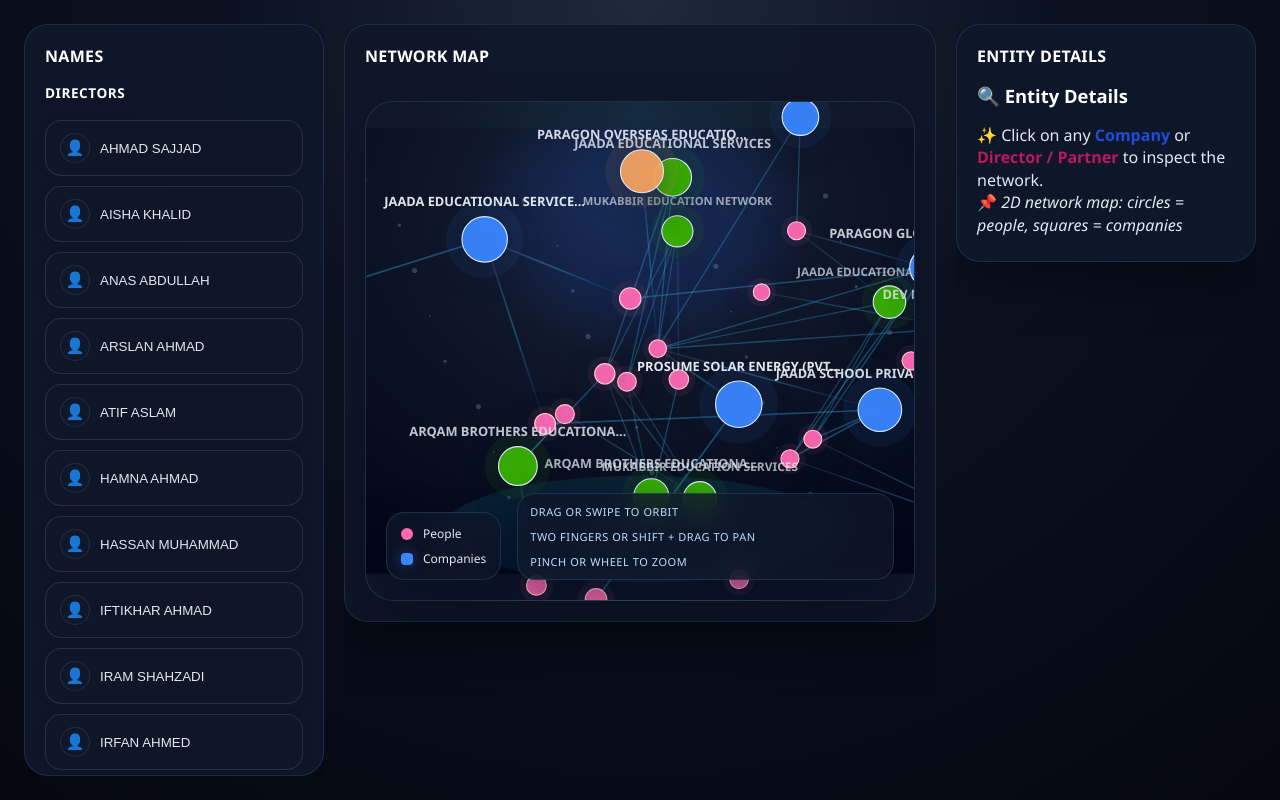
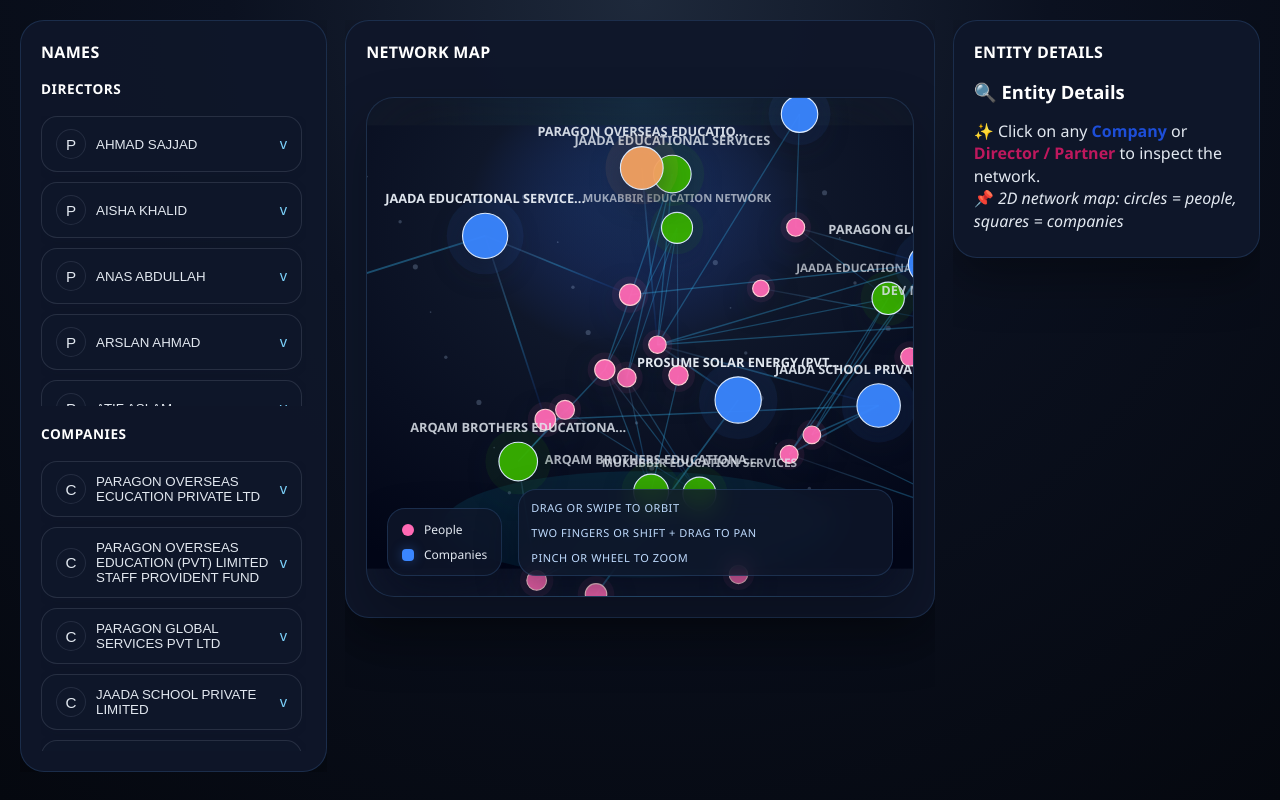
Before and after one commit to MoizAhmad0300/3-D-Projection, a React (Vite) app: page / in a window 1280 px wide. Built offline with nearby package versions, Linux system fonts and the light colour scheme; the HTML template or start-up script is replaced by a standard one.

Commit message:
Fixed mobile layout laptop layout and add some features

```diff
--- a/src/components/MainPage.jsx
+++ b/src/components/MainPage.jsx
@@ -10,29 +10,114 @@ const PanelCard = ({ title, children, className = '' }) => (
   </section>
 );
 
-const NameListPanel = ({ onSelectNode }) => (
+const ExpandableNameItem = ({ item, icon, expanded, onToggle, children }) => (
+  <div className={`name-item ${expanded ? 'is-expanded' : ''}`}>
+    <button
+      type="button"
+      className="name-button"
+      onClick={onToggle}
+      aria-expanded={expanded}
+    >
+      <span className="name-bullet">{icon}</span>
+      <span className="name-button-text">{item.name}</span>
+      <span className={`name-chevron ${expanded ? 'is-open' : ''}`} aria-hidden="true">
+        v
+      </span>
+    </button>
+    {expanded ? <div className="name-dropdown">{children}</div> : null}
+  </div>
+);
+
+const NameListPanel = ({ onSelectNode }) => {
+  const [expandedPerson, setExpandedPerson] = useState(null);
+  const [expandedCompany, setExpandedCompany] = useState(null);
+
+  const handlePersonToggle = (person) => {
+    const nextValue = expandedPerson === person ? null : person;
+    setExpandedPerson(nextValue);
+    onSelectNode(
+      nextValue
+        ? { type: 'person', name: person, companies: personToCompanies.get(person) || [] }
+        : null
+    );
+  };
+
+  const handleCompanyToggle = (company) => {
+    const nextValue = expandedCompany === company.id ? null : company.id;
+    setExpandedCompany(nextValue);
+    onSelectNode(
+      nextValue
+        ? { type: 'company', name: company.name, directors: company.directors, compType: company.type }
+        : null
+    );
+  };
+
+  return (
     <PanelCard title="Names" className="name-list-panel">
+      <div className="name-list-layout">
         <div className="name-list-group">
           <div className="name-group-title">Directors</div>
-      {personList.map((person) => (
-        <button key={person} className="name-button" onClick={() => onSelectNode({ type: 'person', name: person, companies: personToCompanies.get(person) || [] })}>
-          <span className="name-bullet">👤</span>
-          {person}
-        </button>
+          <div className="name-list-scroll">
+            {personList.map((person) => {
+              const companies = personToCompanies.get(person) || [];
+
+              return (
+                <ExpandableNameItem
+                  key={person}
+                  item={{ name: person }}
+                  icon="P"
+                  expanded={expandedPerson === person}
+                  onToggle={() => handlePersonToggle(person)}
+                >
+                  <div className="name-dropdown-label">
+                    Associated Companies ({companies.length})
+                  </div>
+                  {companies.length > 0 ? (
+                    <ul className="name-dropdown-list">
+                      {companies.map((companyName) => (
+                        <li key={companyName}>{companyName}</li>
+                      ))}
+                    </ul>
+                  ) : (
+                    <p className="name-dropdown-empty">No associated companies listed.</p>
+                  )}
+                </ExpandableNameItem>
+              );
+            })}
+          </div>
+        </div>
+
+        <div className="name-list-group">
+          <div className="name-group-title">Companies</div>
+          <div className="name-list-scroll">
+            {companiesData.map((company) => (
+              <ExpandableNameItem
+                key={company.id}
+                item={company}
+                icon="C"
+                expanded={expandedCompany === company.id}
+                onToggle={() => handleCompanyToggle(company)}
+              >
+                <div className="name-dropdown-label">
+                  Directors / Partners ({company.directors.length})
+                </div>
+                {company.directors.length > 0 ? (
+                  <ul className="name-dropdown-list">
+                    {company.directors.map((person) => (
+                      <li key={person}>{person}</li>
+                    ))}
+                  </ul>
+                ) : (
+                  <p className="name-dropdown-empty">No directors or partners listed.</p>
+                )}
+              </ExpandableNameItem>
             ))}
           </div>
-    <div className="divider" />
-    <div className="name-list-group">
-      <div className="name-group-title">Companies</div>
-      {companiesData.map((company) => (
-        <button key={company.id} className="name-button" onClick={() => onSelectNode({ type: 'company', name: company.name, directors: company.directors, compType: company.type })}>
-          <span className="name-bullet">🏢</span>
-          {company.name}
-        </button>
-      ))}
+        </div>
       </div>
     </PanelCard>
   );
+};
 
 const MainPage = () => {
   const [selectedNode, setSelectedNode] = useState(null);
@@ -45,8 +130,7 @@ const MainPage = () => {
 
       <section className="main-content">
         <PanelCard title="Network Map" className="graph-card">
-          <div className="graph-card-description">
-          </div>
+          <div className="graph-card-description" />
           <Graph2D onNodeClick={setSelectedNode} />
         </PanelCard>
       </section>
--- a/src/index.css
+++ b/src/index.css
@@ -24,7 +24,7 @@ body {
 
 .page-shell {
     display: grid;
-    grid-template-columns: 300px 1fr 300px;
+    grid-template-columns: minmax(260px, 22vw) minmax(0, 1fr) minmax(260px, 22vw);
     gap: 20px;
     width: 100%;
     height: 100vh;
@@ -70,9 +70,31 @@ body {
     margin-bottom: 16px;
 }
 
+.name-list-panel {
+    height: 100%;
+    min-height: 0;
+}
+
+.name-list-layout {
+    display: grid;
+    gap: 18px;
+    min-height: 0;
+    flex: 1;
+}
+
 .name-list-panel .name-list-group {
     display: grid;
     gap: 10px;
+    min-height: 0;
+}
+
+.name-list-scroll {
+    display: grid;
+    align-content: start;
+    gap: 10px;
+    min-height: 0;
+    overflow-y: auto;
+    padding-right: 4px;
 }
 
 .name-group-title {
@@ -84,7 +106,12 @@ body {
     letter-spacing: 0.04em;
 }
 
- .name-button {
+.name-item {
+    display: grid;
+    gap: 10px;
+}
+
+.name-button {
     display: flex;
     align-items: center;
     gap: 10px;
@@ -100,10 +127,20 @@ body {
     box-shadow: 0 2px 10px rgba(15,23,42,0.12);
 }
 
+.name-button-text {
+    flex: 1;
+    min-width: 0;
+}
+
 .name-button:hover {
     background: rgba(56,189,248,0.16);
     transform: translateX(1px);
     box-shadow: 0 10px 20px rgba(56,189,248,0.12);
+}
+
+.name-button[aria-expanded="true"] {
+    background: rgba(56,189,248,0.18);
+    border-color: rgba(125,211,252,0.32);
 }
 
 .name-bullet {
@@ -118,10 +155,62 @@ body {
     font-size: 0.95rem;
 }
 
-.divider {
-    margin: 20px 0;
-    height: 1px;
-    background: rgba(148,163,184,0.18);
+.name-chevron {
+    flex: 0 0 auto;
+    color: #7dd3fc;
+    font-size: 0.92rem;
+    transition: transform 0.2s ease;
+}
+
+.name-chevron.is-open {
+    transform: rotate(180deg);
+}
+
+.name-dropdown {
+    margin-top: -2px;
+    margin-left: 18px;
+    padding: 14px 16px 14px 18px;
+    border-left: 2px solid rgba(125, 211, 252, 0.38);
+    border-radius: 0 0 16px 16px;
+    background: linear-gradient(180deg, rgba(15,23,42,0.86), rgba(8,47,73,0.72));
+    animation: dropdown-reveal 0.22s ease;
+}
+
+.name-dropdown-label {
+    font-size: 0.78rem;
+    font-weight: 700;
+    color: #bae6fd;
+    text-transform: uppercase;
+    letter-spacing: 0.05em;
+}
+
+.name-dropdown-list {
+    margin: 10px 0 0;
+    padding-left: 18px;
+    color: #dbeafe;
+}
+
+.name-dropdown-list li {
+    margin-bottom: 6px;
+    line-height: 1.45;
+}
+
+.name-dropdown-empty {
+    margin-top: 10px;
+    color: #cbd5e1;
+    line-height: 1.45;
+}
+
+@keyframes dropdown-reveal {
+    from {
+        opacity: 0;
+        transform: translateY(-8px);
+    }
+
+    to {
+        opacity: 1;
+        transform: translateY(0);
+    }
 }
 
 .checklist-list {
@@ -178,13 +267,75 @@ body {
     background: rgba(15,23,42,0.96);
 }
 
-@media (max-width: 1190px) {
+@media (max-width: 1536px) {
+    .page-shell {
+        grid-template-columns: minmax(240px, 24vw) minmax(0, 1fr) minmax(240px, 24vw);
+        gap: 18px;
+        padding: 20px;
+    }
+}
+
+@media (min-width: 768px) and (max-width: 1024px) {
+    .page-shell {
+        grid-template-columns: minmax(220px, 27vw) minmax(0, 1fr) minmax(220px, 27vw);
+        gap: 14px;
+        padding: 14px;
+    }
+
+    .panel-card {
+        padding: 16px;
+        border-radius: 20px;
+    }
+
+    .panel-title {
+        margin-bottom: 12px;
+        font-size: 0.92rem;
+    }
+
+    .name-button {
+        padding: 10px 11px;
+        font-size: 0.88rem;
+    }
+
+    .name-bullet {
+        width: 26px;
+        height: 26px;
+        font-size: 0.82rem;
+    }
+
+    .name-dropdown {
+        margin-left: 12px;
+        padding: 12px 14px 12px 16px;
+    }
+
+    .graph-card .graph-panel {
+        min-height: 420px;
+    }
+
+    .details-card {
+        min-height: 280px;
+    }
+}
+
+@media (max-width: 767px) {
     .page-shell {
         grid-template-columns: 1fr;
         height: auto;
         min-height: 100vh;
         padding: 16px;
         overflow: visible;
+    }
+
+    .sidebar-left {
+        order: 1;
+    }
+
+    .main-content {
+        order: 2;
+    }
+
+    .sidebar-right {
+        order: 3;
     }
 
     .sidebar,
@@ -200,9 +351,17 @@ body {
     .graph-card .graph-panel {
         min-height: 460px;
     }
+
+    .name-list-panel {
+        height: min(76vh, 760px);
+    }
+
+    .name-list-layout {
+        grid-template-rows: minmax(0, 1fr) minmax(0, 1fr);
+    }
 }
 
-@media (max-width: 860px) {
+@media (max-width: 767px) {
     .page-shell {
         gap: 16px;
         padding: 14px;
@@ -229,6 +388,10 @@ body {
 
     .graph-card .graph-panel {
         min-height: 380px;
+    }
+
+    .name-list-panel {
+        height: min(78vh, 700px);
     }
 }
 
@@ -273,6 +436,11 @@ body {
         width: 26px;
         height: 26px;
         font-size: 0.85rem;
+    }
+
+    .name-dropdown {
+        margin-left: 12px;
+        padding: 12px 14px 12px 16px;
     }
 
     .info-panel h3 {
@@ -477,6 +645,14 @@ body {
         line-height: 1.3;
     }
 
+    .name-list-panel {
+        height: min(80vh, 640px);
+    }
+
+    .name-dropdown-label {
+        font-size: 0.74rem;
+    }
+
     .graph-card .graph-panel {
         min-height: 280px;
         border-radius: 18px;
@@ -497,7 +673,7 @@ body {
     }
 }
 
-@media (max-width: 1190px) {
+@media (max-width: 767px) {
     .sidebar {
         max-height: none;
         overflow: visible;
@@ -508,7 +684,7 @@ body {
     }
 }
 
-@media (max-width: 860px) {
+@media (max-width: 767px) {
     .panel-card,
     .details-card {
         min-height: auto;
```
Lines whose indentation alone changed are shown as unchanged.
